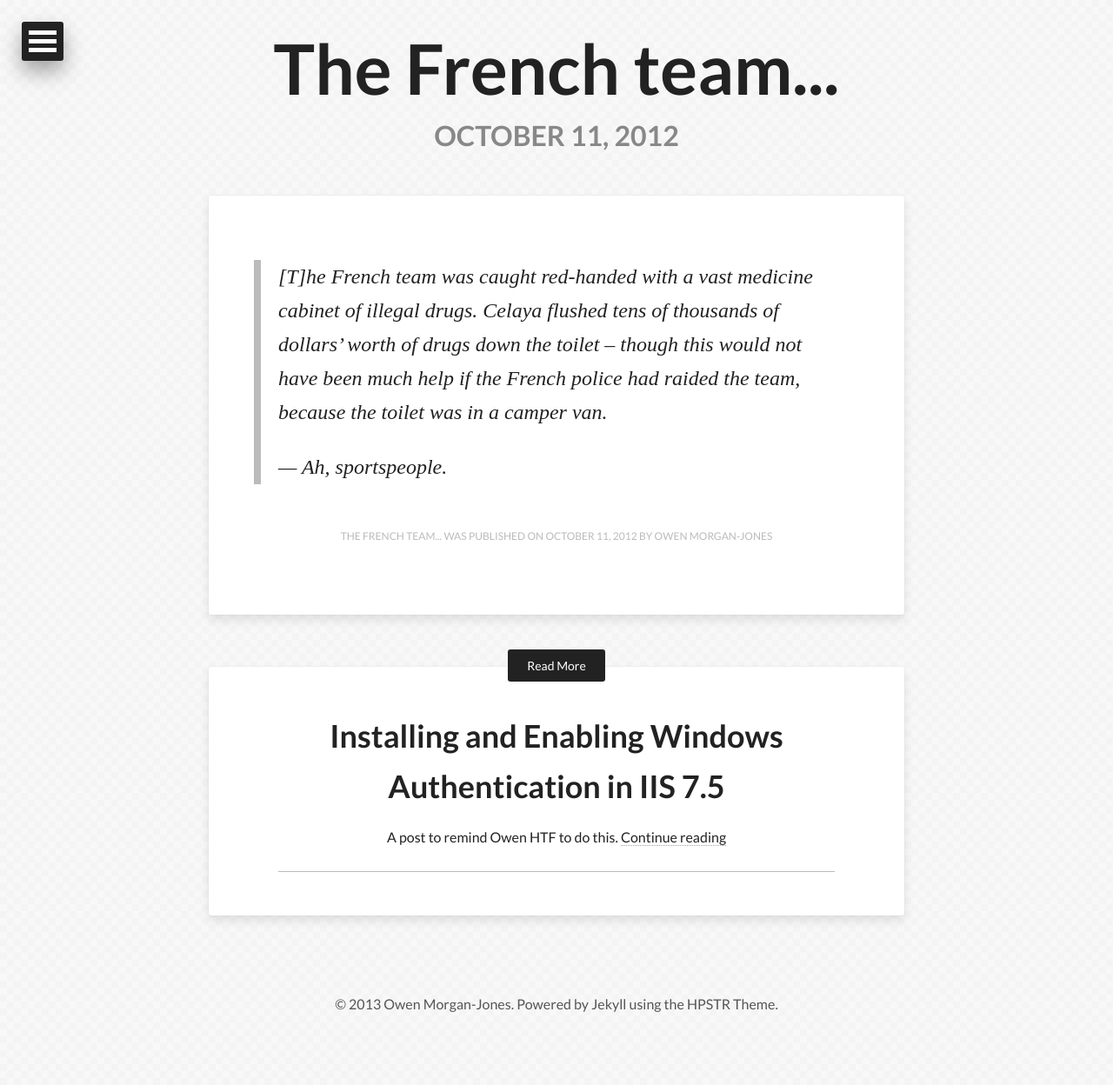
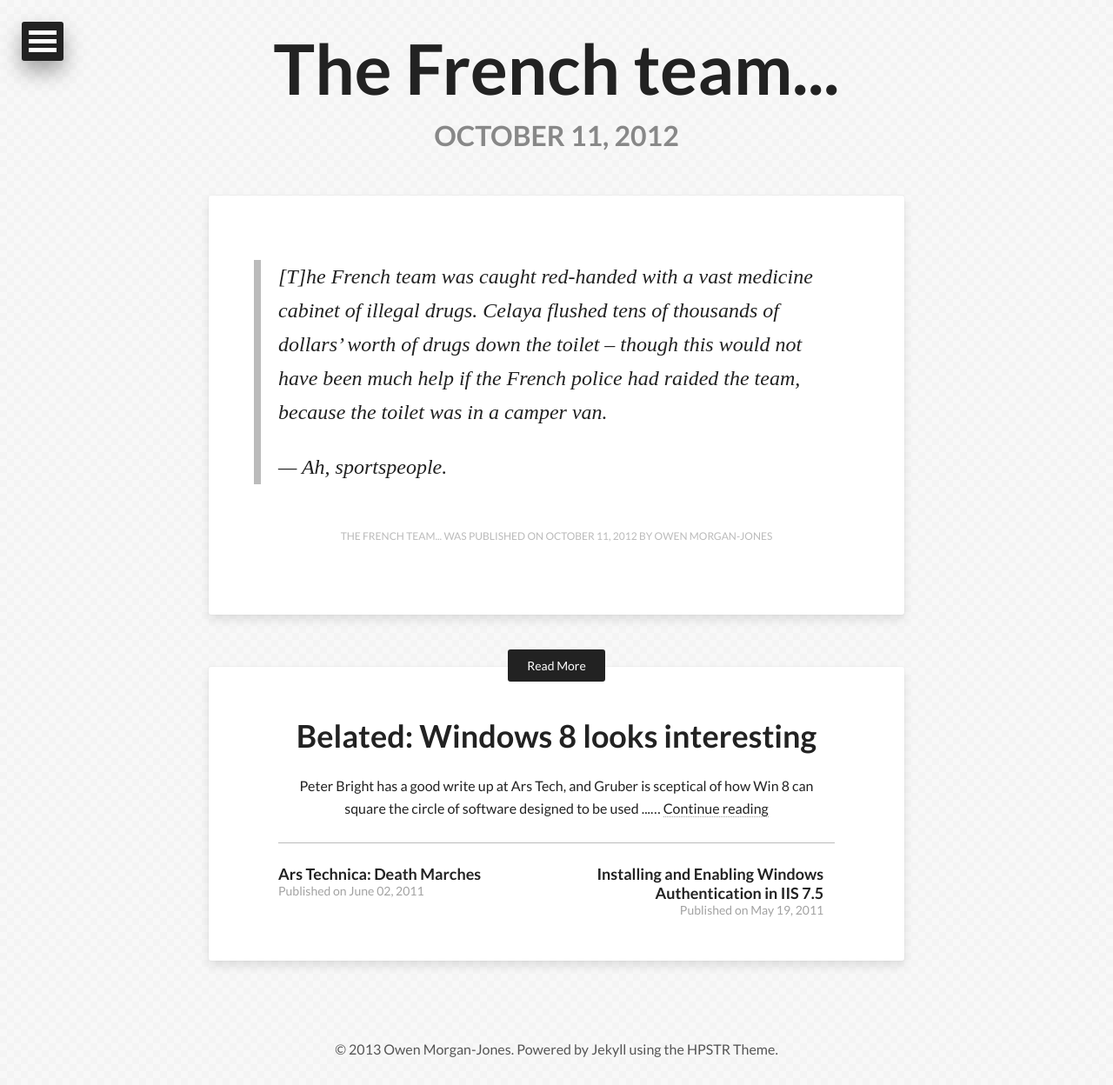
Before and after one commit to Sharkwald/sharkwald.github.io, a Jekyll site: the page built from _posts/2012-10-11-the-fench-team.html, in a window 1280 px wide. Shown: the whole page at 87% size. Built offline with Jekyll 4.4.1, drawn with Linux system fonts in a browser that asks for light colours; nearby versions of some CDN libraries; before the commit the page ends 1196 px from its top, so only the background shows below that.

Commit message:
publishing imported posts

```diff
--- a/_posts/2011-06-02-ars-technica-death-marches.md
+++ b/_posts/2011-06-02-ars-technica-death-marches.md
@@ -2,8 +2,6 @@
 layout: post
 title:  "Ars Technica: Death Marches"
 date:   2011-06-02 08:38:47
-categories: post
-published: false
 ---
 
 <p class="main-link"><a href='http://arstechnica.com/gaming/news/2011/05/the-death-march-the-problem-of-crunch-time-in-game-development.ars'>Ars Technica: Death Marches</a></p>
--- a/_posts/2011-06-02-belated-windows-8-looks-interesting.md
+++ b/_posts/2011-06-02-belated-windows-8-looks-interesting.md
@@ -2,8 +2,6 @@
 layout: post
 title:  "Belated: Windows 8 looks interesting"
 date:   2011-06-02 13:50:37
-categories: post
-published: false
 ---
 
 ![Windows 8](/images/image000005.jpg)
```
Also changed, not shown: _posts/2011-05-12-dear-liberal-democrat-party.md (+0 -2 lines), _posts/2011-05-16-the-saddest-web-page-in-the-world.md (+0 -2 lines).
